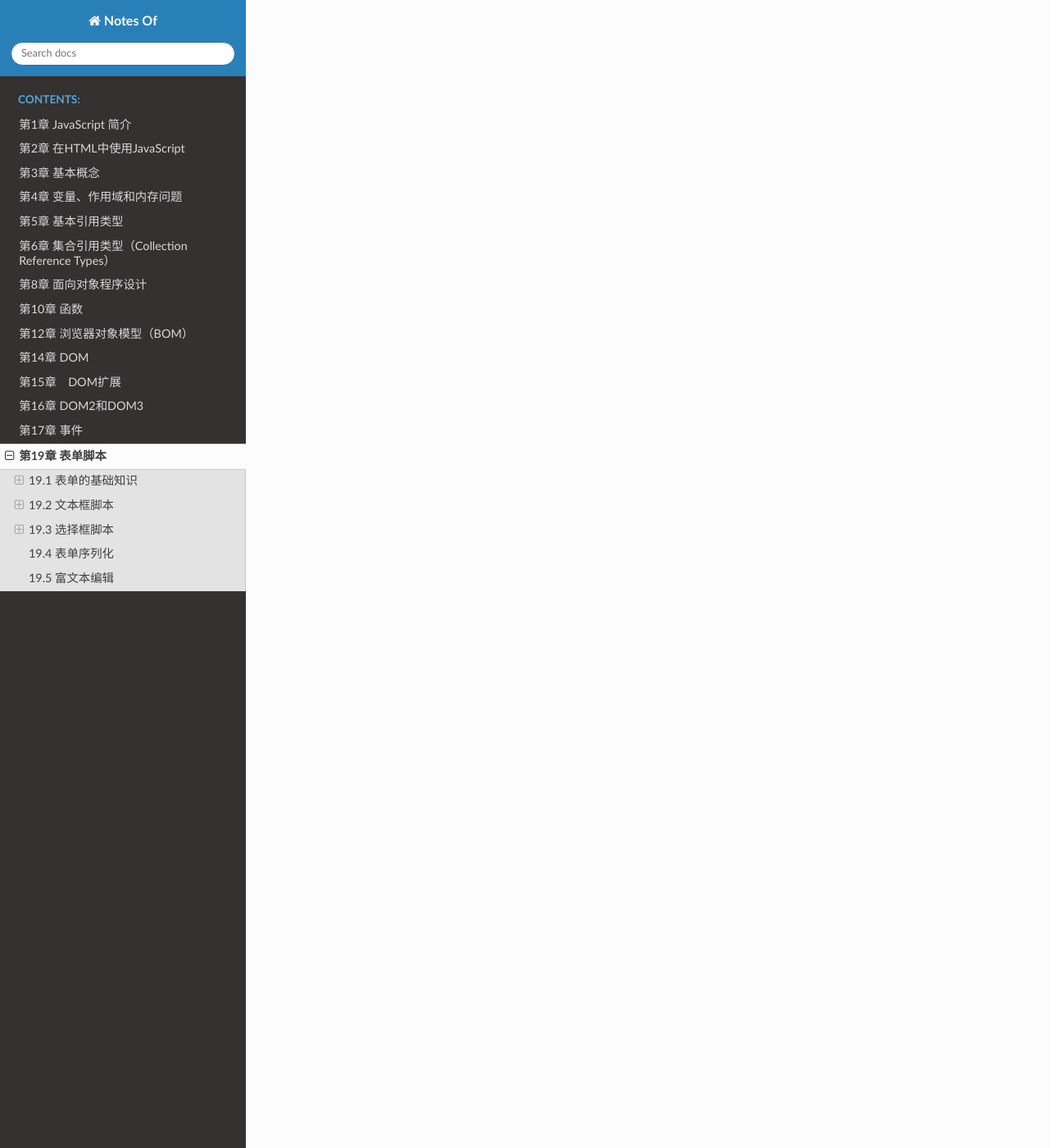
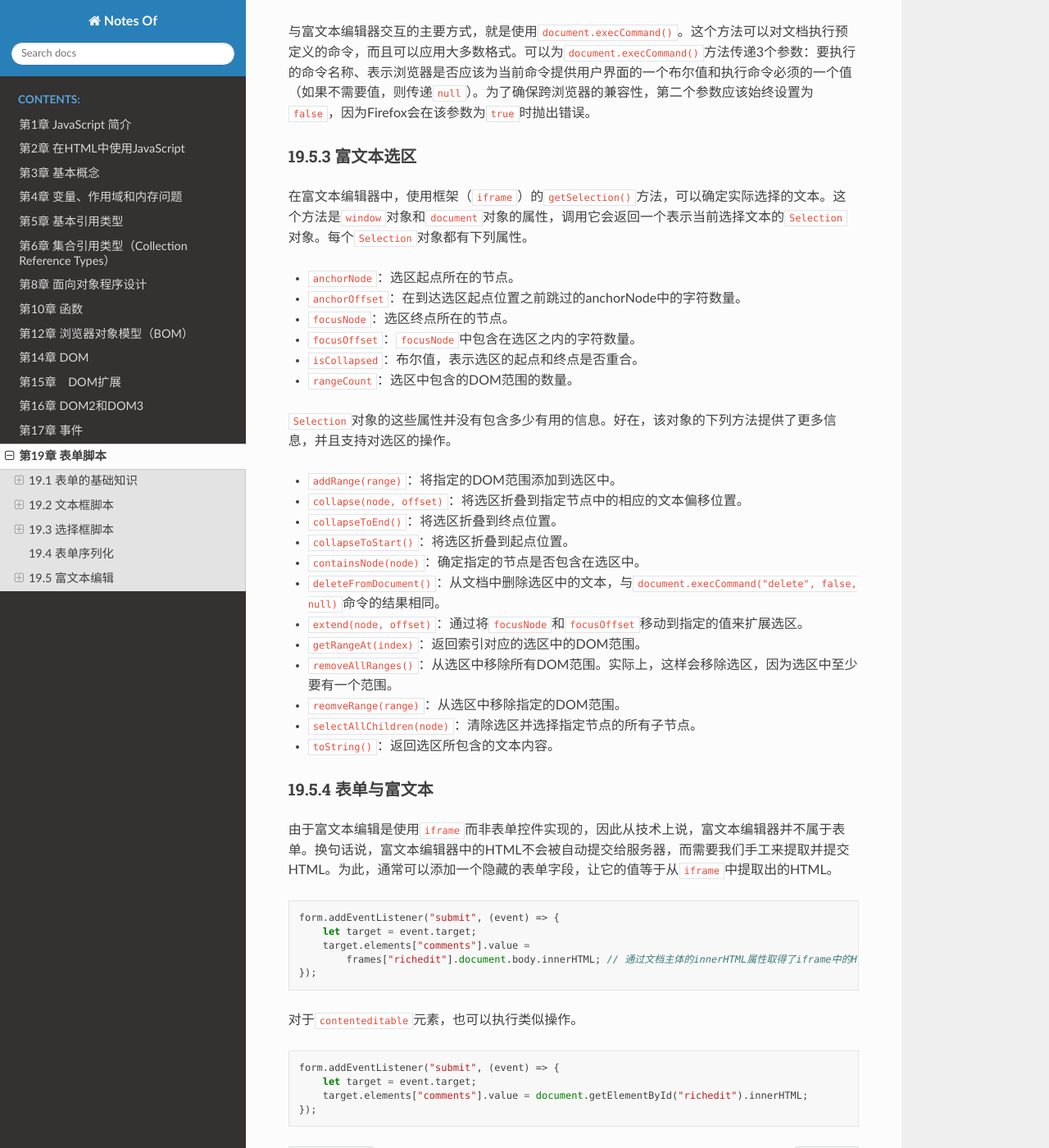
Before and after one commit to filefi/NotesOfProfessional-JavaScript-for-Web-Developers, a Sphinx documentation site: the page built from source/Chapter19-Sctipting_Forms.md, in a window 1280 px wide and 1400 px high, scrolled down 18993 px. Shown: the whole window at 82% size. Built offline with Sphinx 7.4.7 and the Read the Docs theme 2.0.0, drawn with Linux system fonts in a browser that asks for light colours; some of the changed text lies outside the part shown.

Commit message:
chapter 19 finished

````diff
--- a/source/Chapter19-Sctipting_Forms.md
+++ b/source/Chapter19-Sctipting_Forms.md
@@ -796,3 +796,71 @@ function serialize(form) {
 
 
 ## 19.5 富文本编辑
+
+虽然也没有富文本编辑的规范，但已经出现了事实标准。而且，IE、Opera、Safari、Chrome和Firefox都已经支持这一功能。这一技术的本质，就是在页面中嵌入一个包含空HTML页面的`iframe`。通过设置`designMode`属性，这个空白的HTML页面可以被编辑，而编辑对象则是该页面`<body>`元素的HTML代码。`designMode`属性有两个可能的值：`"off"`（默认值）和`"on"`。在设置为`"on"`时，整个文档都会变得可以编辑（显示插入符号），然后就可以像使用字处理软件一样，通过键盘将文本内容加粗、变成斜体，等等。
+
+### 19.5.1 使用`contenteditable`属性
+
+另一种编辑富文本内容的方式是使用名为`contenteditable`的特殊属性。可以把`contenteditable`属性应用给页面中的任何元素，然后用户立即就可以编辑该元素。这种方法之所以受到欢迎，是因为它不需要`iframe`、空白页和JavaScript，只要为元素设置`contenteditable`属性即可。
+
+```html
+<div class="editable" id="richedit" contenteditable></div>
+```
+
+通过在这个元素上设置`contenteditable`属性，也能打开或关闭编辑模式。`contenteditable`属性有三个可能的值：`"true"`表示打开、`"false"`表示关闭，`"inherit"`表示从父元素那里继承（因为可以在`contenteditable`元素中创建或删除元素）。
+
+```js
+let div = document.getElementById("richedit");
+div.contentEditable = "true";
+```
+
+### 19.5.2 操作富文本
+
+与富文本编辑器交互的主要方式，就是使用`document.execCommand()`。这个方法可以对文档执行预定义的命令，而且可以应用大多数格式。可以为`document.execCommand()`方法传递3个参数：要执行的命令名称、表示浏览器是否应该为当前命令提供用户界面的一个布尔值和执行命令必须的一个值（如果不需要值，则传递`null`）。为了确保跨浏览器的兼容性，第二个参数应该始终设置为`false`，因为Firefox会在该参数为`true`时抛出错误。
+
+### 19.5.3 富文本选区
+
+在富文本编辑器中，使用框架（`iframe`）的`getSelection()`方法，可以确定实际选择的文本。这个方法是`window`对象和`document`对象的属性，调用它会返回一个表示当前选择文本的`Selection`对象。每个`Selection`对象都有下列属性。
+
+- `anchorNode`：选区起点所在的节点。
+- `anchorOffset`：在到达选区起点位置之前跳过的anchorNode中的字符数量。
+- `focusNode`：选区终点所在的节点。
+- `focusOffset`：`focusNode`中包含在选区之内的字符数量。
+- `isCollapsed`：布尔值，表示选区的起点和终点是否重合。
+- `rangeCount`：选区中包含的DOM范围的数量。
+
+`Selection`对象的这些属性并没有包含多少有用的信息。好在，该对象的下列方法提供了更多信息，并且支持对选区的操作。
+
+- `addRange(range)`：将指定的DOM范围添加到选区中。
+- `collapse(node, offset)`：将选区折叠到指定节点中的相应的文本偏移位置。
+- `collapseToEnd()`：将选区折叠到终点位置。
+- `collapseToStart()`：将选区折叠到起点位置。
+- `containsNode(node)`：确定指定的节点是否包含在选区中。
+- `deleteFromDocument()`：从文档中删除选区中的文本，与`document.execCommand("delete", false, null)`命令的结果相同。
+- `extend(node, offset)`：通过将`focusNode`和`focusOffset`移动到指定的值来扩展选区。
+- `getRangeAt(index)`：返回索引对应的选区中的DOM范围。
+- `removeAllRanges()`：从选区中移除所有DOM范围。实际上，这样会移除选区，因为选区中至少要有一个范围。
+- `reomveRange(range)`：从选区中移除指定的DOM范围。
+- `selectAllChildren(node)`：清除选区并选择指定节点的所有子节点。
+- `toString()`：返回选区所包含的文本内容。
+
+### 19.5.4 表单与富文本
+
+由于富文本编辑是使用`iframe`而非表单控件实现的，因此从技术上说，富文本编辑器并不属于表单。换句话说，富文本编辑器中的HTML不会被自动提交给服务器，而需要我们手工来提取并提交HTML。为此，通常可以添加一个隐藏的表单字段，让它的值等于从`iframe`中提取出的HTML。
+
+```js
+form.addEventListener("submit", (event) => {
+    let target = event.target;
+    target.elements["comments"].value =
+    	frames["richedit"].document.body.innerHTML; // 通过文档主体的innerHTML属性取得了iframe中的HTML
+});
+```
+
+对于`contenteditable`元素，也可以执行类似操作。
+
+```js
+form.addEventListener("submit", (event) => {
+    let target = event.target;
+    target.elements["comments"].value = document.getElementById("richedit").innerHTML;
+});
+```
````
